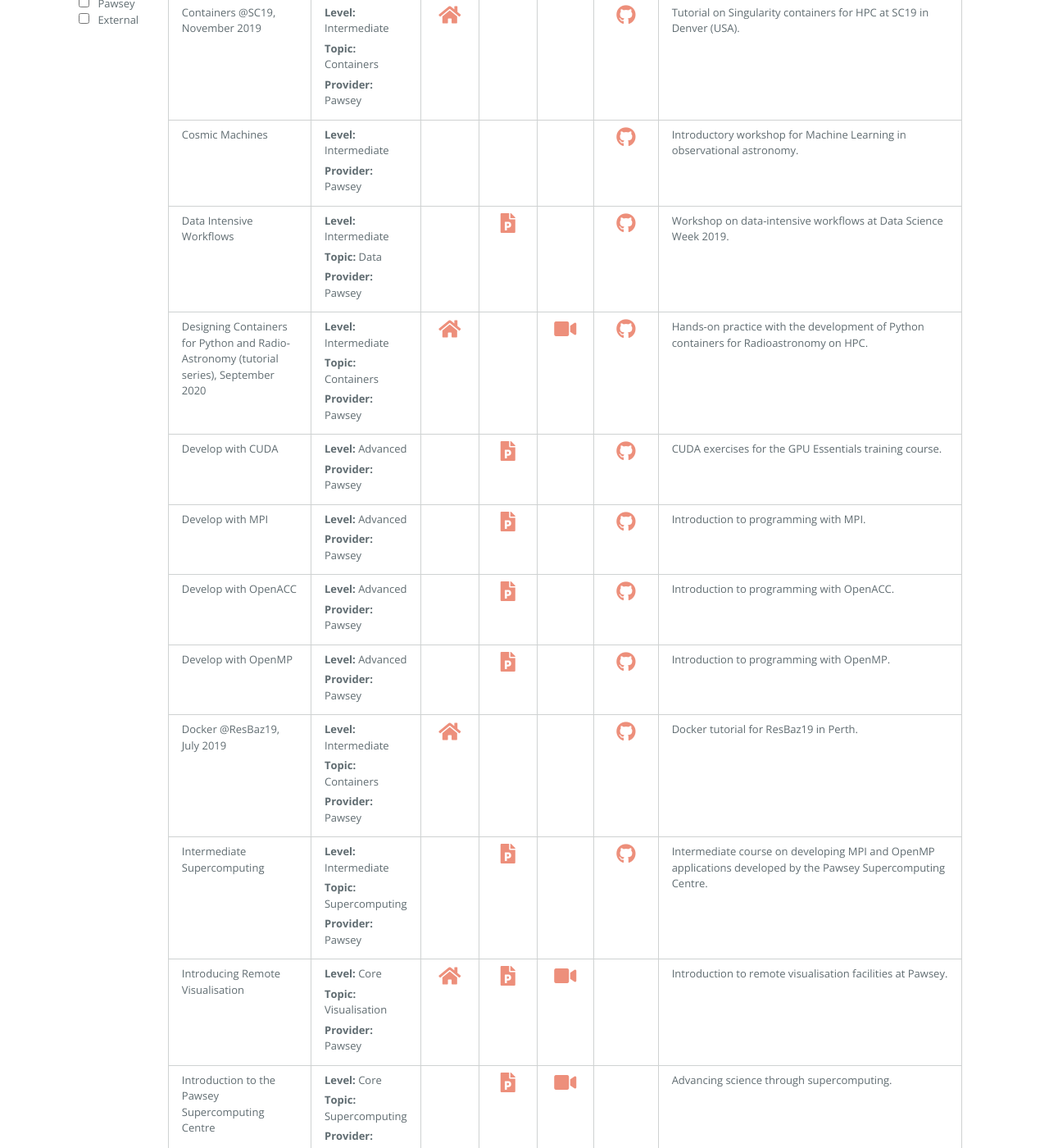
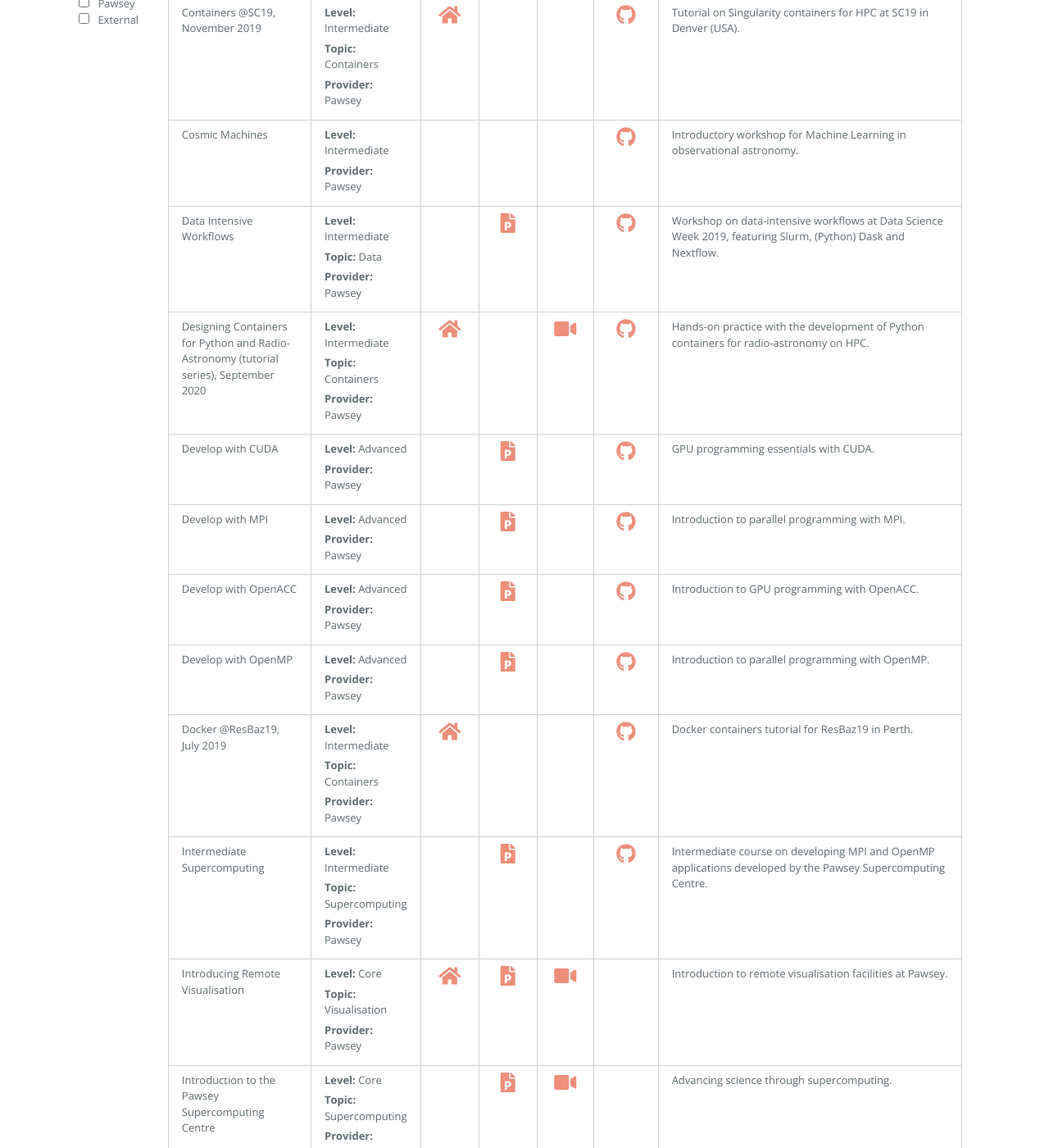
Before and after one commit to PawseySC/PawseySC.github.io, a Jekyll site: the page built from training.md, in a window 1280 px wide and 1400 px high, scrolled down 622 px. Shown: the whole window at 82% size. Built offline with Jekyll 4.4.1, drawn with Linux system fonts in a browser that asks for light colours; our own code applies the rules of GitHub Pages for plain Markdown files; the repository's description, which GitHub fills in, is left out; some of the changed text lies outside the part shown.

Commit message:
updated some item descriptions

```diff
--- a/_data/links.yml
+++ b/_data/links.yml
@@ -84,35 +84,35 @@
   ppt: https://vis.pawsey.org.au/training/paraview-part2/#/
 # Developer
 - title: Develop with MPI
-  description: Introduction to programming with MPI.
+  description: Introduction to parallel programming with MPI.
   pageName: training.md
   level: Advanced
   provider: Pawsey
   ppt: https://support.pawsey.org.au/documentation/download/attachments/2162899/Parallelize%20your%20Code%20with%20MPI.pdf?api=v2
   git: https://github.com/PawseySC/Develop-with-MPI
 - title: Develop with OpenMP
-  description: Introduction to programming with OpenMP.
+  description: Introduction to parallel programming with OpenMP.
   pageName: training.md
   level: Advanced
   provider: Pawsey
   ppt: https://support.pawsey.org.au/documentation/download/attachments/2162899/Parallelize%20your%20Code%20with%20OpenMP.pdf?api=v2
   git: https://github.com/PawseySC/Develop-with-OpenMP
 - title: Develop with CUDA
-  description: CUDA exercises for the GPU Essentials training course.
+  description: GPU programming essentials with CUDA.
   pageName: training.md
   level: Advanced
   provider: Pawsey
   ppt: https://support.pawsey.org.au/documentation/download/attachments/2162899/GPU%20Programming%20Essentials.pdf?api=v2
   git: https://github.com/PawseySC/Develop-with-CUDA
 - title: Develop with OpenACC
-  description: Introduction to programming with OpenACC.
+  description: Introduction to GPU programming with OpenACC.
   pageName: training.md
   level: Advanced
   provider: Pawsey
   ppt: https://support.pawsey.org.au/documentation/download/attachments/2162899/Introduction%20to%20OpenACC.pdf?api=v2
   git: https://github.com/PawseySC/Develop-with-OpenACC
 - title: Optimising Serial Code
-  description: Exercises for the course on Optimising Serial Code.
+  description: Introduction to serial code optimisation.
   pageName: training.md
   level: Advanced
   provider: Pawsey
@@ -130,7 +130,7 @@
   vid: https://www.youtube.com/playlist?list=PLmu61dgAX-abfDjX1gugQh60AJRIpDrVz
   git: https://github.com/pawseysc/singularity-containers
 - title: Using Containers with OpenFOAM (workshop series), May 2020
-  description: Hands-on practice with the use of OpenFOAM containers on HPC.
+  description: Hands-on practice with the use of OpenFOAM containers for computational fluid dynamics on HPC.
   pageName: training.md
   level: Intermediate
   topic: Containers
@@ -148,7 +148,7 @@
   vid: https://www.youtube.com/playlist?list=PLmu61dgAX-aYkz4rAl-nqmUfq_u9YUoFn
   git: https://github.com/PawseySC/containers-bioinformatics-workshop
 - title: Designing Containers for Python and Radio-Astronomy (tutorial series), September 2020
-  description: Hands-on practice with the development of Python containers for Radioastronomy on HPC.
+  description: Hands-on practice with the development of Python containers for radio-astronomy on HPC.
   pageName: training.md
   level: Intermediate
   topic: Containers
@@ -173,7 +173,7 @@
   url: https://pawseysc.github.io/container-workflows
   git: https://github.com/PawseySC/container-workflows
 - title: Docker @ResBaz19, July 2019
-  description: Docker tutorial for ResBaz19 in Perth.
+  description: Docker containers tutorial for ResBaz19 in Perth.
   pageName: training.md
   level: Intermediate
   topic: Containers
@@ -209,7 +209,7 @@
   provider: Pawsey
   git: https://github.com/PawseySC/Using-Python-in-HPC
 - title: Data Intensive Workflows
-  description: Workshop on data-intensive workflows at Data Science Week 2019.
+  description: Workshop on data-intensive workflows at Data Science Week 2019, featuring Slurm, (Python) Dask and Nextflow.
   pageName: training.md
   level: Intermediate
   topic: Data
```
